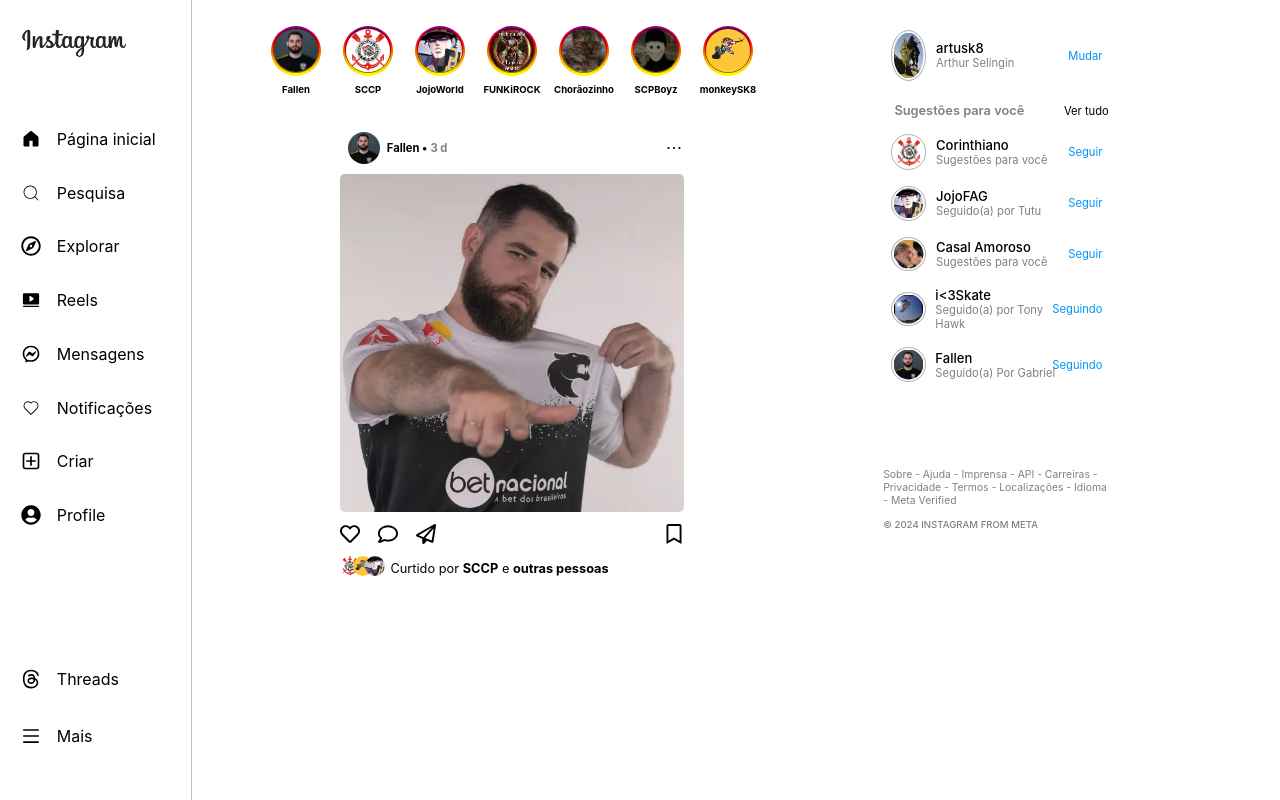
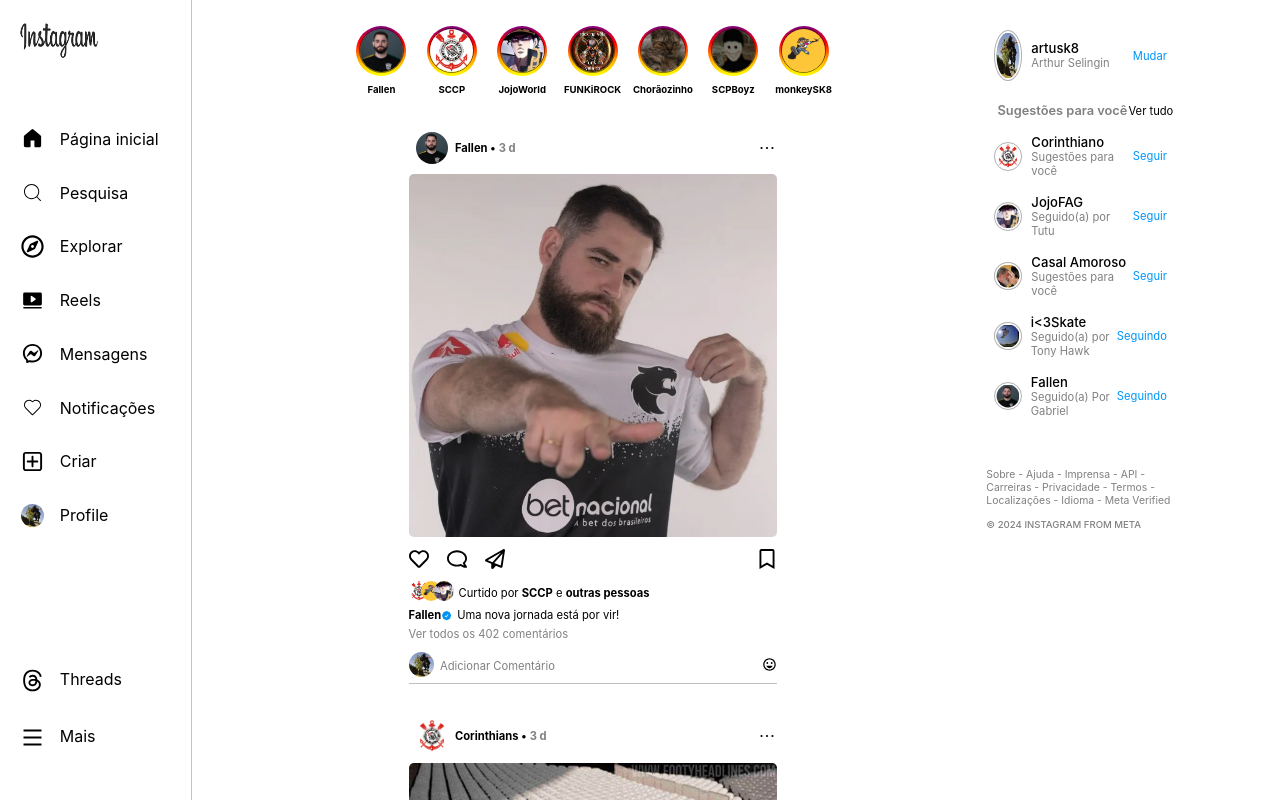
Before and after one commit to selingindev/InstagramCloneReact, a React (Create React App) app: page / in a window 1280 px wide. Shown: the top 800 px of the page. Built offline with nearby package versions, Linux system fonts and the light colour scheme.

Commit message:
Terminando post

```diff
--- a/src/componentes/centro/ConteudoCentral.css
+++ b/src/componentes/centro/ConteudoCentral.css
@@ -1,7 +1,9 @@
 .conteudoCentral{
-
+    width: 50rem;
     display: flex;
-    justify-content: center;
+    justify-content: end;
+    align-items: end;
+    margin-left: 250px;
 }
 
 .containerStories{
@@ -10,11 +12,12 @@
     margin: 0 auto;
     padding: 0.2rem;
     display: flex;
-    justify-content: space-evenly;
-    align-items: center;
+    justify-content: center;
+    align-items: end;
 }
 
 .containerPost{
     padding: 0.5rem;
-   height:  85vh;
+    width: 100%;
+    height:  85vh;
 }
--- a/src/componentes/centro/ConteudoCentral.js
+++ b/src/componentes/centro/ConteudoCentral.js
@@ -9,6 +9,8 @@
 import Storie6 from '../../imagens/Captura de tela_20230705_203658.png'
 import Storie7 from '../../imagens/macacoSkatista.jpg'
 import PostFoto from '../../imagens/WhatsApp Image 2024-04-22 at 20.21.01.jpeg'
+import PostFoto2 from '../../imagens/corinthians.jpeg'
+
 function ConteudoCentral () {
   return (
     <div className="conteudoCentral">
@@ -30,7 +32,8 @@
             nomeStorie = 'monkeySK8'/>
         </div>
         <div className="containerPost">
-            <Post fotoUser={Storie1} title='Fallen •' imgPostagem={PostFoto} />
+            <Post fotoUser={Storie1} title='Fallen •' imgPostagem={PostFoto} titledown='Fallen' titlepostagem='Uma nova jornada está por vir!' />
+            <Post fotoUser={Storie2} title='Corinthians •' imgPostagem={PostFoto2} titledown='Corinthians' titlepostagem='Novo manto do timão!' />
         </div>
     </div>
   )
--- a/src/componentes/centro/Post.css
+++ b/src/componentes/centro/Post.css
@@ -1,7 +1,8 @@
 .cardPost{
-    height: 100%;
+    height: auto;
     width: 55%;
     margin: 0 auto;
+    margin-bottom: 2rem;
 }
 
 .cardHeader{
@@ -13,7 +14,7 @@
 }
 
 .leftHeaderPost{
-    width: 50%;
+    width: 70%;
     height: 100%;
     display: flex;
     align-items: center;
@@ -90,9 +91,53 @@
 }
 .curtidoInfo p{
     margin-left: 25px;
-    font-size: 0.8rem;
+    font-size: 0.7rem;
 }
 .curtidoInfo span{
     cursor: pointer;
     font-weight: 700;
 }
+.card-footer{
+}
+.descPostagem{
+    display: flex;
+    align-items: center;
+    width: 100%;
+    font-size: 0.7rem;
+    margin: 0.2rem 0;
+}
+.comentarioUser{
+    display: flex;
+    width: auto;
+    margin-right: 0.3rem;
+    justify-content: start;
+    align-items: center;
+}
+.todosComentarios{
+    margin: 0.3rem 0;
+    font-size: 0.7rem;
+    color: gray;
+}
+.seuComentario{
+    align-items: center;
+    padding: 0.2rem 0;
+    font-size: 0.7rem;
+    display: flex;
+    width: 100%;
+    border-bottom: 1px solid rgba(128, 128, 128, 0.488);
+    margin: 0.5rem 0;
+    justify-content: space-between;
+}
+.comentario{
+    display: flex;
+    align-items: center;
+}
+.comentarioFoto img{
+    width: 25px;
+    height: 25px;
+    border-radius: 50%;
+}
+.digiteAqui{
+    margin-left: 0.4rem;
+    color: gray;
+}
--- a/src/componentes/centro/Post.js
+++ b/src/componentes/centro/Post.js
@@ -4,10 +4,16 @@
 import { FaRegHeart } from "react-icons/fa";
 import { FaRegPaperPlane } from "react-icons/fa6";
 import { FaRegBookmark } from "react-icons/fa";
+import { MdOutlineEmojiEmotions } from "react-icons/md";
 import Curtidas from './Curtidas';
 import Pessoa1 from './../../imagens/perfilCorinthians.jpg'
 import Pessoa2 from './../../imagens/macacoSkatista.jpg'
 import Pessoa3 from '../../imagens/perfilJojo.png'
+import { HiCheckBadge } from "react-icons/hi2";
+import Perfil from './../../imagens/perfil.jpg'
+
+
+
 
 export default function Post(props) {
   return (
@@ -39,12 +45,13 @@
                             width:'20px',
                             height:'20px'
                         }} />
-                        <div className='reverse'>
+
                         <FaRegComment style={{
                             width:'20px',
-                            height:'20px'
+                            height:'20px',
+                            transform: 'scaleX(-1)'
                         }} />
-                        </div>
+
                         <FaRegPaperPlane style={{
                             width:'20px',
                             height:'20px'
@@ -70,23 +77,36 @@
           </div>
           <div className="card-footer">
             <div className="descPostagem">
-                <h4>{}</h4>
-                <p>{}</p>
+                <div className='comentarioUser'>
+                <h4>{props.titledown}</h4>
+                <HiCheckBadge
+                style={{
+                    color: '#0093F3'
+                }}/>
+                </div>
+                <p>{props.titlepostagem}</p>
             </div>
             <div className="comentarios">
                 <div className="todosComentarios">
-                    <p>{}</p>
+                    <p>Ver todos os 402 comentários</p>
                 </div>
                 <div className="seuComentario">
+                    <div className='comentario'>
                     <div className="comentarioFoto">
-                        <img src=''></img>
+                        <img src={Perfil}></img>
                     </div>
                     <div className="digiteAqui">
-                        <p></p>
+                        <p>Adicionar Comentário</p>
                     </div>
                 <div/>
-                <div className="horarioPost">
-                    <p></p>
+                </div>
+                 <div className='emojis'>
+                    <MdOutlineEmojiEmotions
+                    style={{
+                        width: '15px',
+                        height: '15px'
+                    }}
+                    />
                 </div>
             </div>
           </div>
--- a/src/componentes/ladoEsquerdo/ConteudoLateralEsquerda.css
+++ b/src/componentes/ladoEsquerdo/ConteudoLateralEsquerda.css
@@ -2,6 +2,7 @@
     height: 100vh;
     margin: auto 0;
     display: flex;
+    position: fixed;
     align-items: start;
     border-right: 1px solid rgba(0, 0, 0, 0.236)  ;
 }
@@ -19,14 +20,13 @@
 .containerLogo{
     width: 80%;
     height: 10%;
-    padding: 0.5em 0;
     display: flex;
-    justify-content: center;
 }
 
 .containerLogo img{
-    width: 80%;
+    width: 60%;
     height: 60%;
+    margin-left: 0.8rem;
 }
 
 .contentMenu{
--- a/src/componentes/ladoEsquerdo/ConteudoLateralEsquerda.js
+++ b/src/componentes/ladoEsquerdo/ConteudoLateralEsquerda.js
@@ -6,7 +6,7 @@
 import { RiMessengerLine } from "react-icons/ri";
 import { AiOutlineMenu } from "react-icons/ai";
 import { CgAddR } from "react-icons/cg";
-import { FaUserCircle } from "react-icons/fa";
+import Perfil from '../../imagens/perfil.jpg'
 import { FaRegCompass } from "react-icons/fa";
 import { PiVideoFill } from "react-icons/pi";
 import { FaThreads } from "react-icons/fa6";
@@ -21,64 +21,68 @@
                 </div>
                 <ul className='contentMenu'>
                     <Menu icone={<GoHomeFill
-                    style={{width: '20px',
-                    height: '20px',
+                    style={{width: '23px',
+                    height: '23px',
                     margin:' 0 1em',
                     }} />}nome="Página inicial" classe ='text-menu'/>
 
                     <Menu  icone={<CiSearch
-                    style={{width: '20px',
-                    height: '20px',
+                    style={{width: '23px',
+                    height: '23px',
                     margin:' 0 1em',
                     }} />} nome="Pesquisa"  classe ='text-menu' />
 
                     <Menu  icone={<FaRegCompass
-                    style={{width: '20px',
-                    height: '20px',
+                    style={{width: '23px',
+                    height: '23px',
                     margin:' 0 1em',
                     }} />} nome="Explorar"  classe ='text-menu' />
 
                     <Menu  icone={<PiVideoFill
-                    style={{width: '20px',
-                    height: '20px',
+                    style={{width: '23px',
+                    height: '23px',
                     margin:' 0 1em',
                     }} />} nome="Reels"  classe ='text-menu'/>
 
                     <Menu  icone={<RiMessengerLine
-                    style={{width: '20px',
-                    height: '20px',
+                    style={{width: '23px',
+                    height: '23px',
                     margin:' 0 1em',
                     }} />} nome="Mensagens"  classe ='text-menu'/>
 
                     <Menu icone={< CiHeart
-                    style={{width:'20px',
-                    height: '20px',
+                    style={{width:'23px',
+                    height: '23px',
                     margin:' 0 1em',
                     }} />} nome="Notificações"  classe ='text-menu'/>
 
                     <Menu icone={<CgAddR
-                    style={{width: '20px',
-                    height: '20px',
+                    style={{width: '23px',
+                    height: '23px',
                     margin:' 0 1em',
                     }} />} nome="Criar"  classe ='text-menu'/>
 
-                    <Menu icone={<FaUserCircle
-                    style={{width: '20px',
-                    height: '20px',
-                    margin:' 0 1em',
-                    }} />}  nome="Profile"  classe ='text-menu'/>
+                    <Menu icone={<img style={{
+                        width: '23px',
+                        height: '23px',
+                        borderRadius: '50%',
+                        margin:' 0 1em'
+                    }} src={Perfil}
+                    ></img>}
+                       nome="Profile"  classe ='text-menu'/>
+
                 </ul>
 
                 <div className='configContainer'>
                     <Menu  icone={<FaThreads
-                    style={{width: '20px',
-                    height: '20px',
+                    style={{width: '23px',
+                    height: '23px',
                     margin:' 0  1em',
                     }} />}  nome="Threads"  classe ='text-menu'/>
 
                     <Menu  icone={<AiOutlineMenu
-                    style={{width: '20px',
-                    height: '20px',
+                    style={{width: '23px',
+                    height: '23px',
                     margin:' 0 1em',
 
                     }} />}  nome="Mais"  classe ='text-menu'/>
```
Also changed, not shown: src/imagens/corinthians.jpeg (added).
